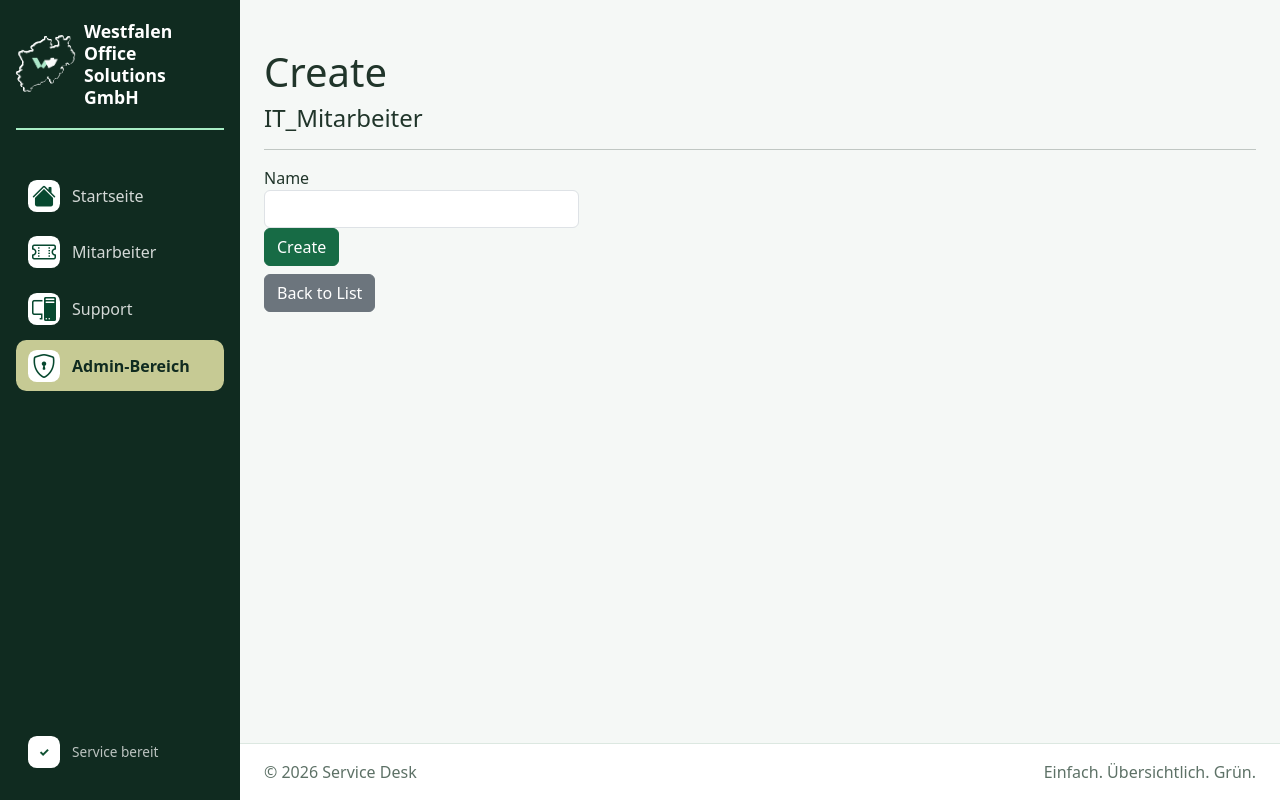
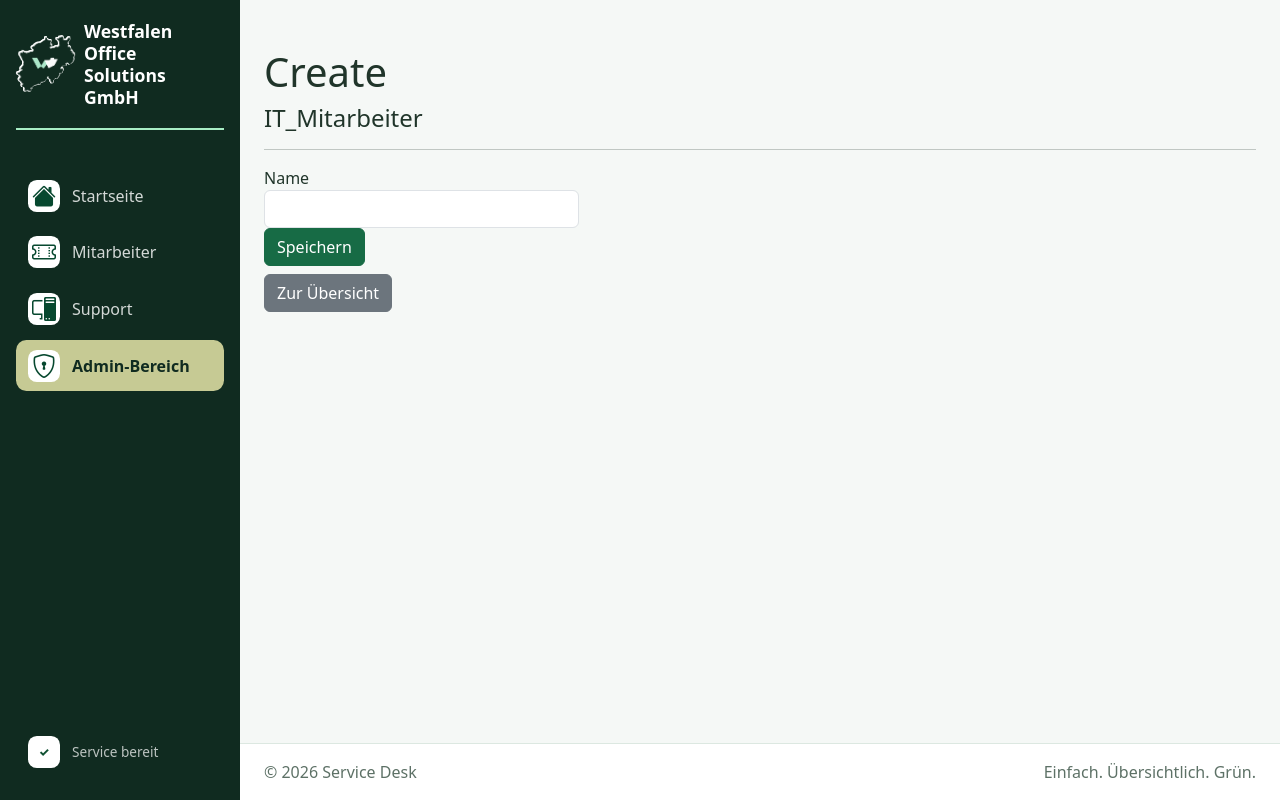
Before and after one commit to JensBoehlke/Service-Desk, an ASP.NET Core app: page /IT_Mitarbeiter/Create in a window 1280 px wide. Run offline with ASP.NET Core 8, Linux system fonts and the light colour scheme; style sheets or scripts are compiled from the project's sources; the project's own start-up code is not run, and a stand-in starts its controllers and pages.

Commit message:
IT_Mitarbeiter Oberfläsche geändert

```diff
--- a/Service-Desk/Views/IT_Mitarbeiter/Create.cshtml
+++ b/Service-Desk/Views/IT_Mitarbeiter/Create.cshtml
@@ -20,12 +20,12 @@
             </div>
 
             <div class="form-group">
-                <input type="submit" value="Create" class="btn btn-primary" />
+                <input type="submit" value="Speichern" class="btn btn-primary" />
             </div>
         </form>
     </div>
 </div>
 
 <div>
-    <a class="btn btn-secondary mt-2" asp-action="Index">Back to List</a>
+    <a class="btn btn-secondary mt-2" asp-action="Index">Zur Übersicht</a>
 </div>
--- a/Service-Desk/Views/IT_Mitarbeiter/Delete.cshtml
+++ b/Service-Desk/Views/IT_Mitarbeiter/Delete.cshtml
@@ -61,5 +61,5 @@
             <input type="submit" value="Löschen" class="btn btn-danger" />
         </form>
     }
-        <a class="btn btn-secondary mt-2" asp-action="Index">Back to List</a>
+    <a class="btn btn-secondary mt-2" asp-action="Index">Zur Übersicht</a>
 </div>
--- a/Service-Desk/Views/IT_Mitarbeiter/Details.cshtml
+++ b/Service-Desk/Views/IT_Mitarbeiter/Details.cshtml
@@ -26,6 +26,6 @@
     </dl>
 </div>
 <div>
-    <a asp-action="Edit" asp-route-id="@Model?.MitarbeiterId">Edit</a> |
-    <a class="btn btn-secondary mt-2" asp-action="Index">Back to List</a>
+    <a asp-action="Edit" asp-route-id="@Model?.MitarbeiterId">Bearbeitung</a> |
+    <a class="btn btn-secondary mt-2" asp-action="Index">Zur Übersicht</a>
 </div>
--- a/Service-Desk/Views/IT_Mitarbeiter/Edit.cshtml
+++ b/Service-Desk/Views/IT_Mitarbeiter/Edit.cshtml
@@ -19,14 +19,14 @@
                 <span asp-validation-for="Name" class="text-danger"></span>
             </div>
             <div class="form-group mt-2">
-                <input type="submit" value="Save" class="btn btn-primary" />
+                <input type="submit" value="Speichern" class="btn btn-primary" />
             </div>
         </form>
     </div>
 </div>
 
 <div>
-    <a class="btn btn-secondary mt-2" asp-action="Index">Back to List</a>
+    <a class="btn btn-secondary mt-2" asp-action="Index">Zur Übersicht</a>
 </div>
 
 @section Scripts {
--- a/Service-Desk/Views/Kategorie/Create.cshtml
+++ b/Service-Desk/Views/Kategorie/Create.cshtml
@@ -19,7 +19,7 @@
                 <span asp-validation-for="KategorieName" class="text-danger"></span>
             </div>
             <div class="form-group">
-                <input type="submit" value="Create" class="btn btn-primary mt-2" />
+                <input type="submit" value="Speichern" class="btn btn-primary mt-2" />
             </div>
         </form>
     </div>
--- a/Service-Desk/Views/Kategorie/Delete.cshtml
+++ b/Service-Desk/Views/Kategorie/Delete.cshtml
@@ -27,7 +27,7 @@
     </dl>
     <form asp-action="Delete">
         <input type="hidden" asp-for="KategorieId" />
-        <input type="submit" value="Delete" class="btn btn-danger" /> |
-        <a class="btn btn-secondary mt-2" asp-action ="Index">Back to List</a>
+        <input type="submit" value="Löschen" class="btn btn-danger mt-2" />
+        <a class="btn btn-secondary mt-2" asp-action ="Index">Zur Übersicht</a>
     </form>
 </div>
--- a/Service-Desk/Views/Kategorie/Details.cshtml
+++ b/Service-Desk/Views/Kategorie/Details.cshtml
@@ -27,6 +27,6 @@
     </dl>
 </div>
 <div>
-    <a asp-action="Edit" asp-route-kategorieid="@Model?.KategorieId">Edit</a> |
-    <a class="btn btn-secondary mt-2" asp-action ="Index">Back to List</a>
+    <a asp-action="Edit" asp-route-kategorieid="@Model?.KategorieId">Bearbeitung</a> |
+    <a class="btn btn-secondary mt-2" asp-action ="Index">Zur Übersicht</a>
 </div>
--- a/Service-Desk/Views/Kategorie/Edit.cshtml
+++ b/Service-Desk/Views/Kategorie/Edit.cshtml
@@ -19,14 +19,14 @@
                 <span asp-validation-for="KategorieName" class="text-danger"></span>
             </div>
             <div class="form-group">
-                <input type="submit" value="Save" class="btn btn-primary mt-2" />
+                <input type="submit" value="Speichern" class="btn btn-primary mt-2" />
             </div>
         </form>
     </div>
 </div>
 
 <div>
-    <a class="btn btn-secondary mt-2" asp-action ="Index">Back to List</a>
+    <a class="btn btn-secondary mt-2" asp-action="Index">Zur Übersicht</a>
 </div>
 
 @section Scripts {
```
